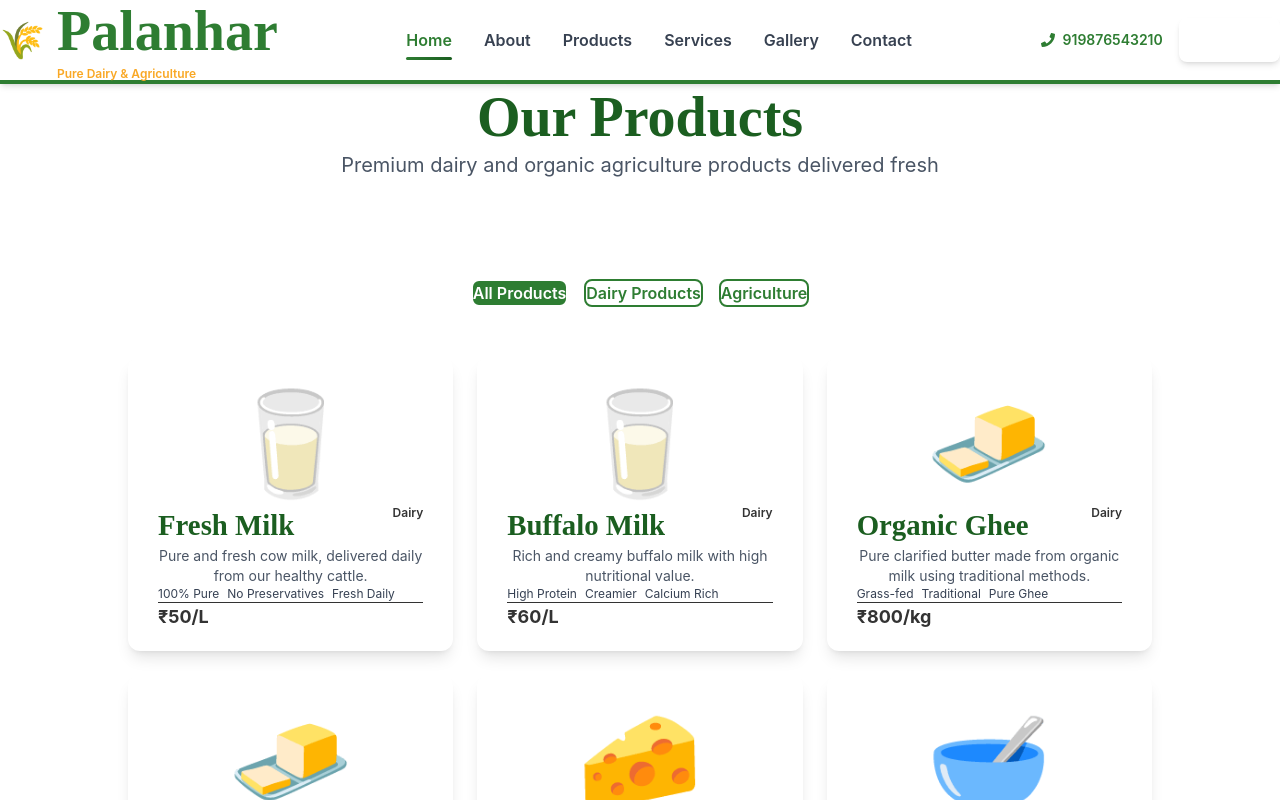
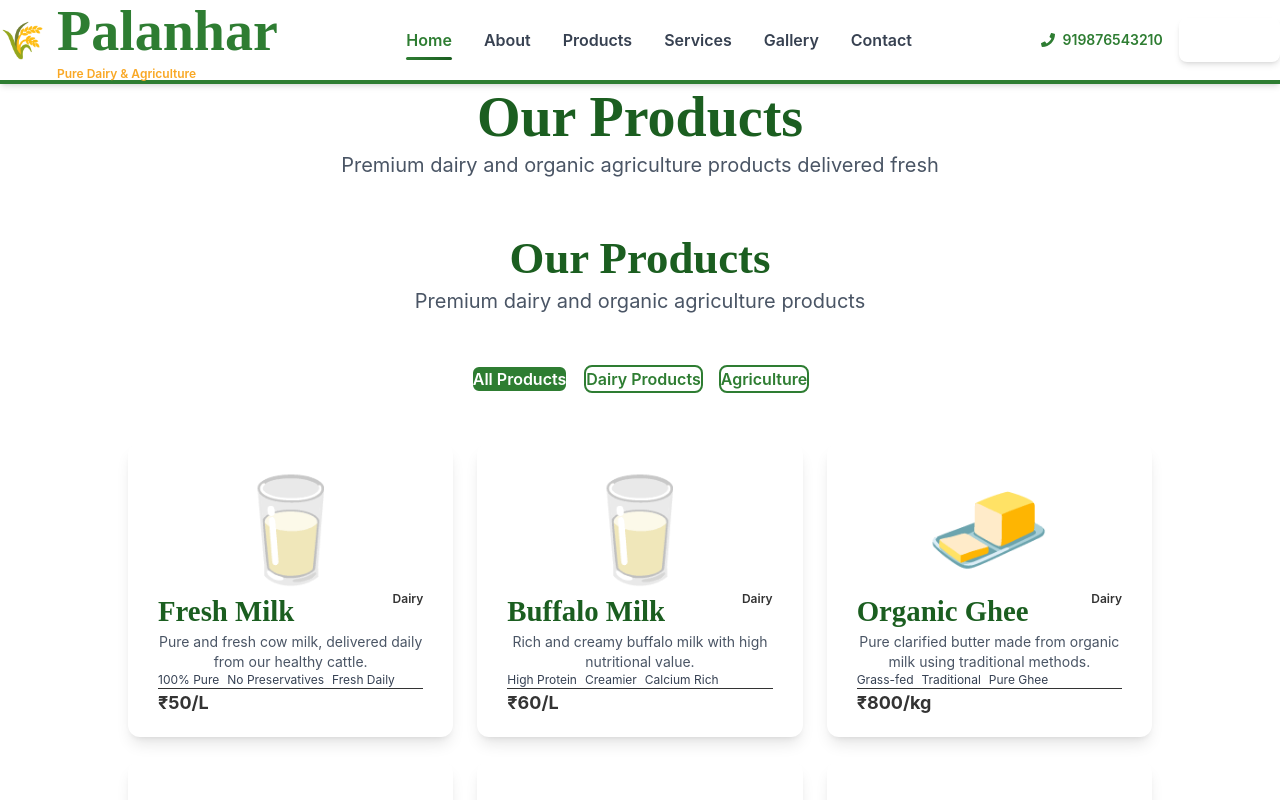
Before and after one commit to keshavvin/palanhar, a React (Vite) app: page /products in a window 1280 px wide. Shown: the top 800 px of the page. Built offline with nearby package versions, Linux system fonts and the light colour scheme.

Commit message:
Revert "Update Products component"
This reverts commit 136cc7526e91cc4c7c9234fd689cfbd507a39713.

```diff
--- a/src/components/Products.jsx
+++ b/src/components/Products.jsx
@@ -61,8 +61,8 @@ export default function Products() {
           viewport={{ once: true }}
           className="text-center mb-12"
         >
-          {/* <h2 className="text-4xl md:text-5xl font-bold text-dark-green mb-4">Our Products</h2>
-          <p className="text-xl text-gray-600">Premium dairy and organic agriculture products</p> */}
+          <h2 className="text-4xl md:text-5xl font-bold text-dark-green mb-4">Our Products</h2>
+          <p className="text-xl text-gray-600">Premium dairy and organic agriculture products</p>
         </motion.div>
 
         {/* Filter Buttons */}
```
